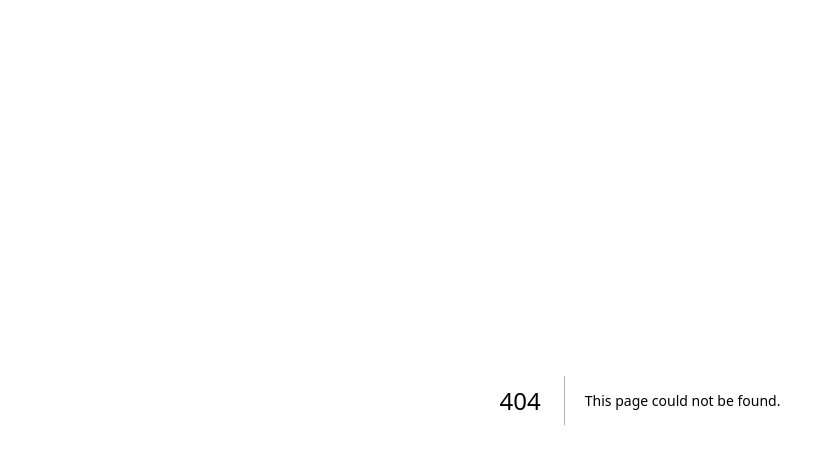
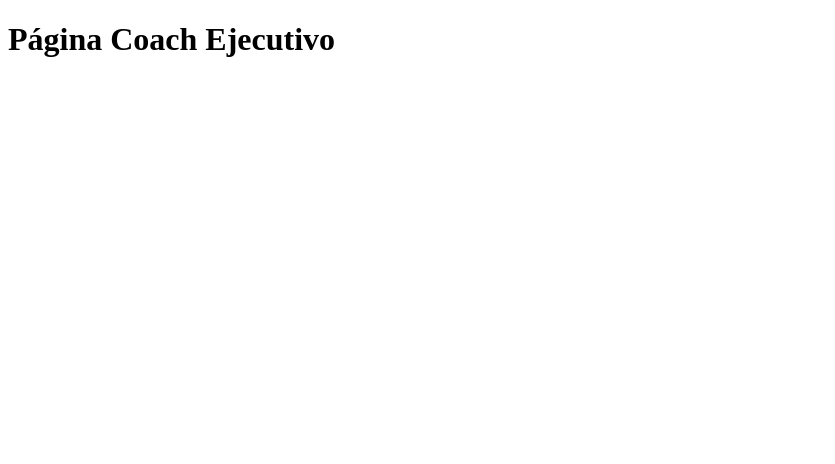
Before and after one commit to kyubiful/sz-coach-web, a Next.js app: page /executive in a window 1280 px wide. Before the commit this address had no page. Shown: the top 464 px of the page, without its empty margins (0-835 px from the left). Built offline with nearby package versions, Linux system fonts and the light colour scheme.

Commit message:
feat: :sparkles: create executive page

```diff
--- /dev/null
+++ b/app/executive/page.tsx
@@ -0,0 +1,5 @@
+export default function ExecutivePage () {
+  return (
+    <h1>Página Coach Ejecutivo</h1>
+  )
+}
```
